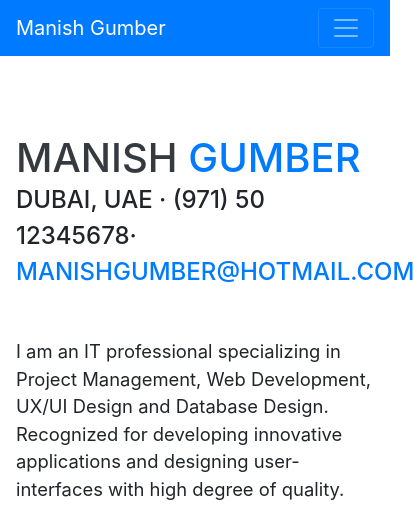
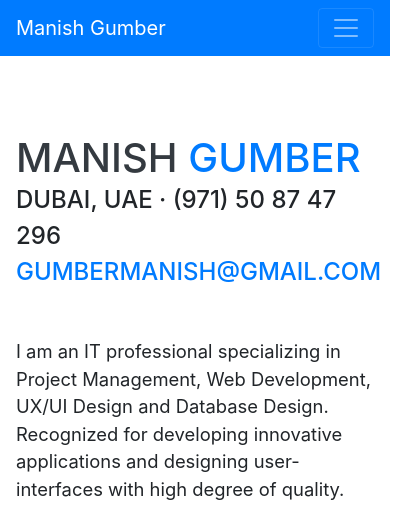
Before and after one commit to manishgumber/portfolio, a website with bundled scripts: page index.html in a window 390 px wide. Shown: the top 530 px of the page, 414 px wide, since content can reach past the window. Built offline with nearby package versions, Linux system fonts and the light colour scheme; a web font is replaced by a local one.

Commit message:
changed mobile and email

```diff
--- a/index.html
+++ b/index.html
@@ -68,8 +68,8 @@
         <h1 class="mb-0">Manish
           <span class="text-primary">Gumber</span>
         </h1>
-        <div class="subheading mb-5">Dubai, UAE · (971) 50 12345678·
-          <a class="text-primary" href="mailto:gumbermanish@gmail.com">manishgumber@hotmail.com</a>
+        <div class="subheading mb-5">Dubai, UAE · (971) 50 87 47 296
+          <a class="text-primary" href="mailto:gumbermanish@gmail.com">gumbermanish@gmail.com</a>
         </div>
         <p class="lead mb-5">I am an IT professional specializing in Project Management, Web Development, UX/UI Design and Database Design. Recognized for developing innovative applications and designing user-interfaces with high degree of quality.</p>
         <div class="social-icons">
```
